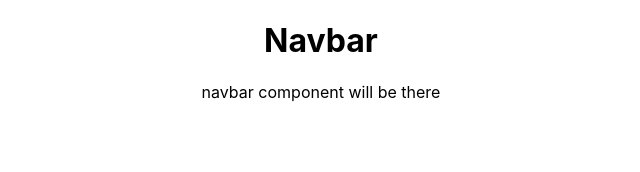
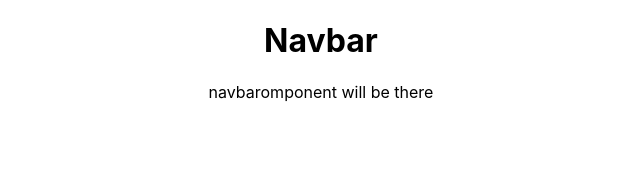
Before and after one commit to project-manipal/Manipal-Project, a React (Create React App) app in the folder app/: page / in a window 1280 px wide. Shown: the top 172 px of the page, without its empty margins (319-959 px from the left). Built offline with nearby package versions, Linux system fonts and the light colour scheme.

Commit message:
i update some tags on app.js

```diff
--- a/app/src/App.js
+++ b/app/src/App.js
@@ -5,9 +5,8 @@ function App() {
   return (
     <div className="App">
      <h1>Navbar</h1>
-     <p>navbar component will be there</p>
+     <p>navbaromponent will be there</p>
     </div>
   );
 }
-
 export default App;
```
